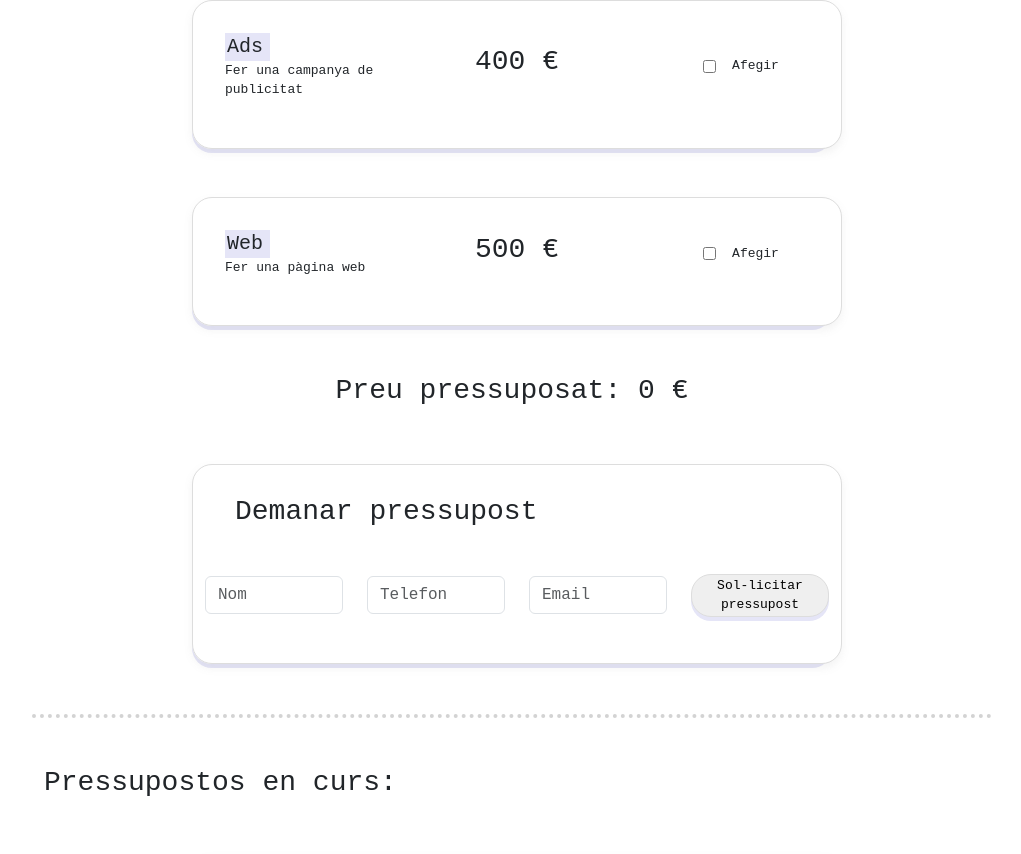
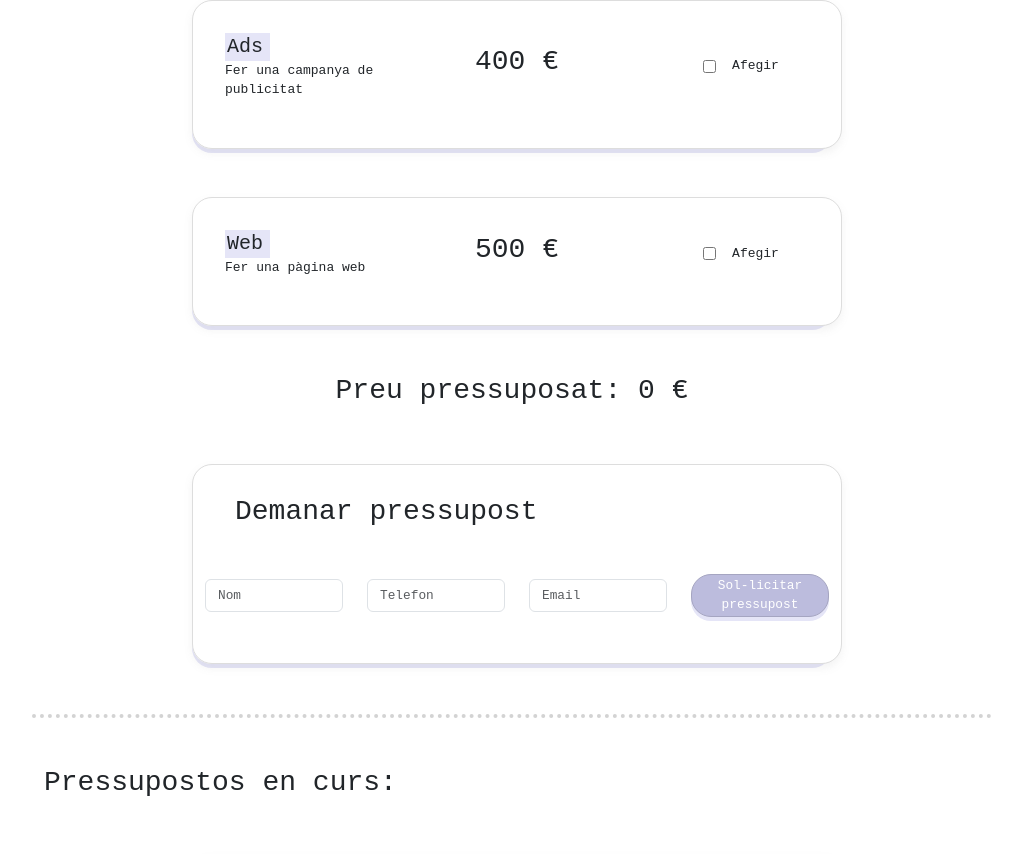
Before and after one commit to Luovtyrell/React-budgets, a React (Vite) app: page / in a window 1280 px wide. Shown: the part 436-1290 px from the top of the page, without its empty margins (128-1149 px from the left). Built offline with nearby package versions, Linux system fonts and the light colour scheme.

Commit message:
terminar maquetacion formulario

```diff
--- a/src/components/Form/form.css
+++ b/src/components/Form/form.css
@@ -3,7 +3,6 @@
   border-radius: 20px;
   box-shadow: 0 4px 8px rgba(141, 141, 141, 0.1);
   border: 1px solid #ddd;
-  font-size: small;
   width: 650px;
   height: 200px;
   padding: 0 12px;
@@ -30,7 +29,20 @@
 }
 
 .button-form {
-  border: 1px solid #ddd;
+  border: 1px solid #a5a5c1;
   border-radius: 20px;
+  background-color: #bcbcdd;
+  font-size: 0.8rem;
+  color: #ffffff;
   box-shadow: 0 4px 0px #e5e5f7;
 }
+
+.button-form:hover {
+  background-color: #e5e5f7;
+  color: #a5a5c1;
+  box-shadow: 0 4px 0px #ffffff;
+}
+
+.form-control {
+  font-size: 0.8rem;
+}
```
